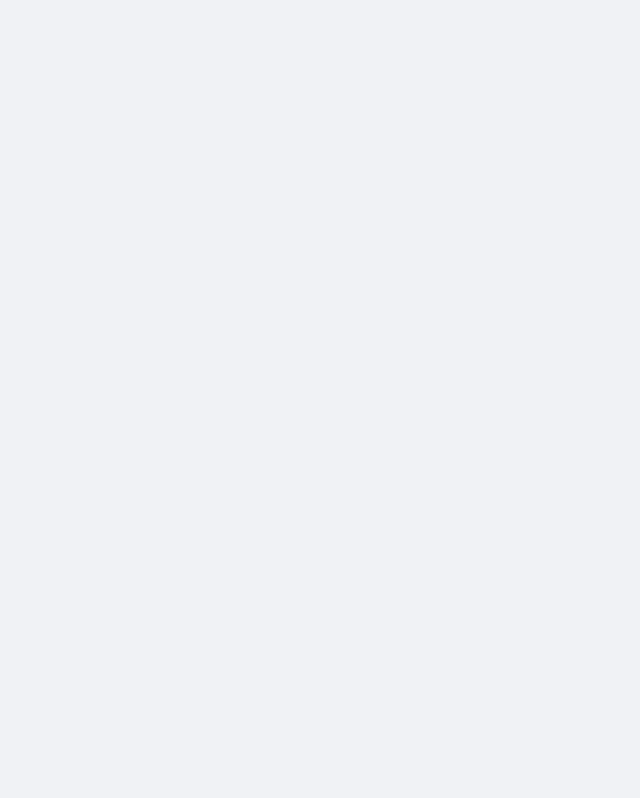
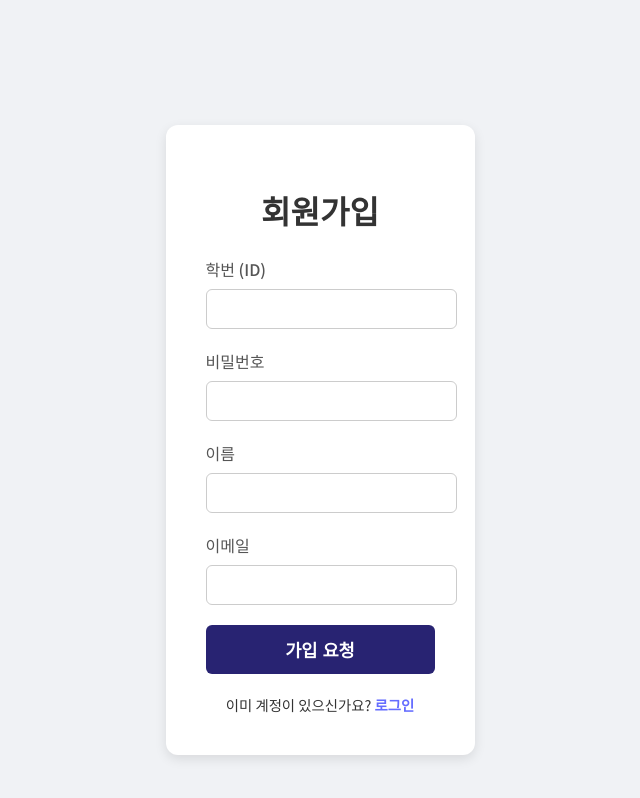
Before and after one commit to iian12/j3m4_frontend, a React (Vite) app: page /signup in a window 1280 px wide. Before the commit this address had no page. Shown: the top 798 px of the page, without its empty margins (320-960 px from the left). Built offline with nearby package versions, Linux system fonts and the light colour scheme.

Commit message:
회원가입과 메인페이지 화면 추가

```diff
--- a/src/App.css
+++ b/src/App.css
@@ -179,3 +179,21 @@
 .date-picker-container {
     margin-top: 16px;
 }
+
+/* src/App.css 파일 맨 아래에 추가 */
+
+.form-footer {
+    text-align: center;
+    margin-top: 20px;
+    font-size: 0.9rem;
+}
+
+.form-footer a {
+    color: #646cff;
+    text-decoration: none;
+    font-weight: bold;
+}
+
+.form-footer a:hover {
+    text-decoration: underline;
+}
--- a/src/App.jsx
+++ b/src/App.jsx
@@ -1,15 +1,15 @@
 // src/App.jsx
 import { useState } from 'react';
 import { BrowserRouter, Routes, Route, Navigate } from 'react-router-dom';
-import LoginPage from './pages/LoginPage.jsx';
-import AttendancePage from './pages/AttendancePage.jsx';
+import LoginPage from './pages/LoginPage';
+import AttendancePage from './pages/AttendancePage';
+import HomePage from './pages/HomePage';       // 추가
+import SignUpPage from './pages/SignUpPage';   // 추가
 import './App.css';
 
 function App() {
-    // 로그인 상태를 관리합니다. 실제로는 Redux나 Context API를 사용하는 것이 좋습니다.
     const [isLoggedIn, setIsLoggedIn] = useState(false);
 
-    // 로그인 성공 시 호출될 함수
     const handleLogin = () => {
         setIsLoggedIn(true);
     };
@@ -17,17 +17,25 @@ function App() {
     return (
         <BrowserRouter>
             <Routes>
-                {/* '/login' 경로로 접속하면 LoginPage를 보여줍니다. */}
+                {/* 1. 초기 페이지 경로 */}
+                <Route path="/" element={<HomePage />} />
+
+                {/* 2. 회원가입 페이지 경로 */}
+                <Route path="/signup" element={<SignUpPage />} />
+
+                {/* 3. 로그인 페이지 경로 */}
                 <Route path="/login" element={<LoginPage onLogin={handleLogin} />} />
 
-                {/* 기본 '/' 경로로 접속하면 로그인 상태를 확인합니다. */}
+                {/* 4. 출석부 페이지 경로 (로그인해야 접근 가능) */}
                 <Route
-                    path="/"
+                    path="/attendance"
                     element={
-                        // 로그인 상태이면 출석부 페이지로, 아니면 로그인 페이지로 이동시킵니다.
                         isLoggedIn ? <AttendancePage /> : <Navigate to="/login" />
                     }
                 />
+
+                {/* 잘못된 경로로 접근 시 초기 페이지로 이동 */}
+                <Route path="*" element={<Navigate to="/" />} />
             </Routes>
         </BrowserRouter>
     );
--- /dev/null
+++ b/src/pages/HomePage.css
@@ -0,0 +1,70 @@
+/* src/pages/HomePage.css */
+
+.home-container {
+    display: flex;
+    flex-direction: column;
+    justify-content: center;
+    align-items: center;
+    height: 100vh;
+    text-align: center;
+    padding: 20px;
+    box-sizing: border-box;
+}
+
+.home-content {
+    flex-grow: 1;
+    display: flex;
+    flex-direction: column;
+    justify-content: center;
+    align-items: center;
+}
+
+/* <img> 태그에 적용될 이미지 스타일 */
+.club-logo-img {
+    width: 150px;
+    height: 150px;
+    margin-bottom: 24px;
+    object-fit: contain; /* 이미지가 잘리지 않고 비율을 유지하며 컨테이너에 맞게 들어갑니다. */
+}
+
+.home-content h1 {
+    font-size: 2.5rem;
+    margin-bottom: 12px;
+}
+
+.home-content p {
+    font-size: 1.1rem;
+    color: #666;
+    max-width: 400px;
+}
+
+.home-buttons {
+    display: flex;
+    gap: 20px;
+    padding-bottom: 40px; /* 하단 여백 */
+}
+
+.home-button {
+    padding: 12px 32px;
+    border-radius: 8px;
+    text-decoration: none;
+    font-size: 1.1rem;
+    font-weight: bold;
+    transition: transform 0.2s ease, box-shadow 0.2s ease;
+}
+
+.home-button:hover {
+    transform: translateY(-2px);
+    box-shadow: 0 4px 12px rgba(0,0,0,0.1);
+}
+
+.home-button.login {
+    background-color: #646cff;
+    color: white;
+}
+
+.home-button.signup {
+    background-color: #f0f0f0;
+    color: #333;
+    border: 1px solid #ccc;
+}
--- /dev/null
+++ b/src/pages/HomePage.jsx
@@ -0,0 +1,31 @@
+// src/pages/HomePage.jsx
+import { Link } from 'react-router-dom';
+import './HomePage.css';
+import clubLogo from '../assets/onezero.png'; // ✨ 1. 이미지 파일을 import 합니다.
+
+const HomePage = () => {
+    return (
+        <div className="home-container">
+            <div className="home-content">
+                {/* ✨ 2. <img> 태그를 사용하여 이미지를 삽입합니다. */}
+                <img src={clubLogo} alt="동아리 로고" className="club-logo-img" />
+
+                {/* 기존의 [ 동아리 마크 ] 텍스트는 이제 필요 없으니 삭제하거나 주석 처리합니다. */}
+                {/* <div className="club-logo">[ 동아리 마크 ]</div> */}
+
+                <h1>일  영</h1>
+                <p>환영합니다! 시작하려면 로그인 또는 회원가입을 진행해주세요.</p>
+            </div>
+            <div className="home-buttons">
+                <Link to="/login" className="home-button login">
+                    로그인
+                </Link>
+                <Link to="/signup" className="home-button signup">
+                    회원가입
+                </Link>
+            </div>
+        </div>
+    );
+};
+
+export default HomePage;
--- a/src/pages/LoginPage.jsx
+++ b/src/pages/LoginPage.jsx
@@ -1,6 +1,6 @@
 // src/pages/LoginPage.jsx
 import { useState } from 'react';
-import { useNavigate } from 'react-router-dom';
+import { useNavigate, Link } from 'react-router-dom'; // Link 추가
 
 const LoginPage = ({ onLogin }) => {
     const [username, setUsername] = useState('');
@@ -9,13 +9,12 @@ const LoginPage = ({ onLogin }) => {
 
     const handleSubmit = (e) => {
         e.preventDefault();
-        // 실제 애플리케이션에서는 여기서 서버에 아이디/비밀번호를 보내 검증합니다.
-        // 이 예제에서는 간단하게 입력만 하면 로그인 성공으로 처리합니다.
         if (username && password) {
-            onLogin(); // App.jsx의 handleLogin 함수를 호출해 로그인 상태를 true로 변경
-            navigate('/'); // 출석부 페이지로 이동
+            onLogin();
+            // 로그인 성공 시 '/attendance' 경로로 이동하도록 수정
+            navigate('/attendance');
         } else {
-            alert('아이디와 비밀번호를 입력하세요.');
+            alert('학번과 비밀번호를 입력하세요.');
         }
     };
 
@@ -24,7 +23,7 @@ const LoginPage = ({ onLogin }) => {
             <form onSubmit={handleSubmit} className="login-form">
                 <h1>로그인</h1>
                 <div className="input-group">
-                    <label htmlFor="username">학번</label>
+                    <label htmlFor="username">학번 (ID)</label>
                     <input
                         type="text"
                         id="username"
@@ -42,6 +41,10 @@ const LoginPage = ({ onLogin }) => {
                     />
                 </div>
                 <button type="submit" className="login-button">로그인</button>
+                {/* 회원가입 링크 추가 */}
+                <div className="form-footer">
+                    계정이 없으신가요? <Link to="/signup">회원가입</Link>
+                </div>
             </form>
         </div>
     );
--- /dev/null
+++ b/src/pages/SignUpPage.jsx
@@ -0,0 +1,92 @@
+// src/pages/SignUpPage.jsx
+import { useState } from 'react';
+import { Link, useNavigate } from 'react-router-dom';
+
+const SignUpPage = () => {
+    const [formData, setFormData] = useState({
+        studentId: '',
+        password: '',
+        name: '',
+        email: '',
+    });
+    const navigate = useNavigate();
+
+    const handleChange = (e) => {
+        const { name, value } = e.target;
+        setFormData((prev) => ({ ...prev, [name]: value }));
+    };
+
+    const handleSubmit = (e) => {
+        e.preventDefault();
+        // 실제로는 이 부분에서 서버로 회원가입 데이터를 전송합니다.
+        // 예: axios.post('/api/register', formData);
+
+        console.log('회원가입 정보:', formData);
+
+        // 요청이 성공적으로 보내졌다고 가정하고 사용자에게 알림
+        alert('회원가입 요청이 관리자에게 전송되었습니다. 승인 후 로그인이 가능합니다.');
+
+        // 알림 후 로그인 페이지로 이동
+        navigate('/login');
+    };
+
+    return (
+        <div className="login-container">
+            <form onSubmit={handleSubmit} className="login-form">
+                <h1>회원가입</h1>
+                <div className="input-group">
+                    <label htmlFor="studentId">학번 (ID)</label>
+                    <input
+                        type="text"
+                        id="studentId"
+                        name="studentId"
+                        value={formData.studentId}
+                        onChange={handleChange}
+                        required
+                    />
+                </div>
+                <div className="input-group">
+                    <label htmlFor="password">비밀번호</label>
+                    <input
+                        type="password"
+                        id="password"
+                        name="password"
+                        value={formData.password}
+                        onChange={handleChange}
+                        required
+                    />
+                </div>
+                <div className="input-group">
+                    <label htmlFor="name">이름</label>
+                    <input
+                        type="text"
+                        id="name"
+                        name="name"
+                        value={formData.name}
+                        onChange={handleChange}
+                        required
+                    />
+                </div>
+                <div className="input-group">
+                    <label htmlFor="email">이메일</label>
+                    <input
+                        type="email"
+                        id="email"
+                        name="email"
+                        value={formData.email}
+                        onChange={handleChange}
+                        required
+                    />
+                </div>
+                <button type="submit" className="login-button">
+                    가입 요청
+                </button>
+                <div className="form-footer">
+                    이미 계정이 있으신가요? <Link to="/login">로그인</Link>
+                </div>
+            </form>
+        </div>
+    );
+};
+
+export default SignUpPage;
```
